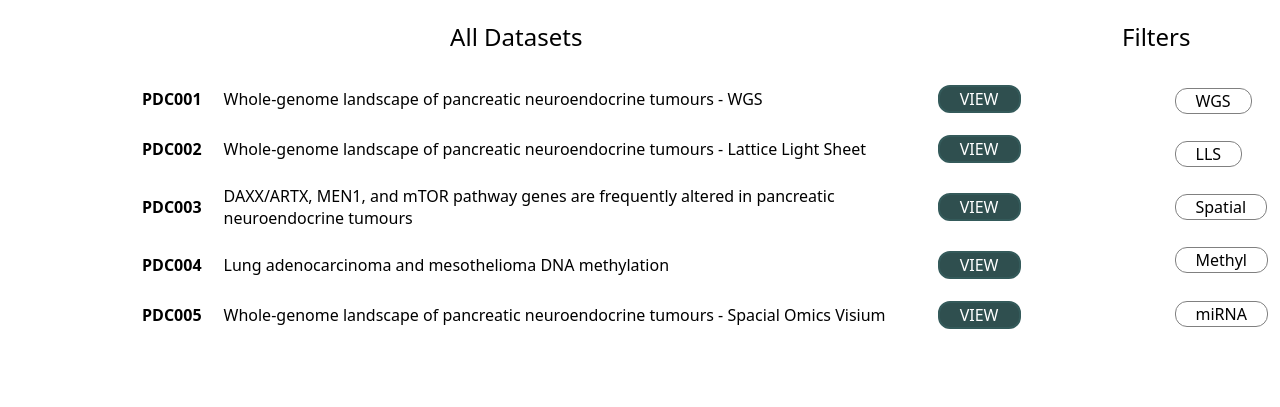
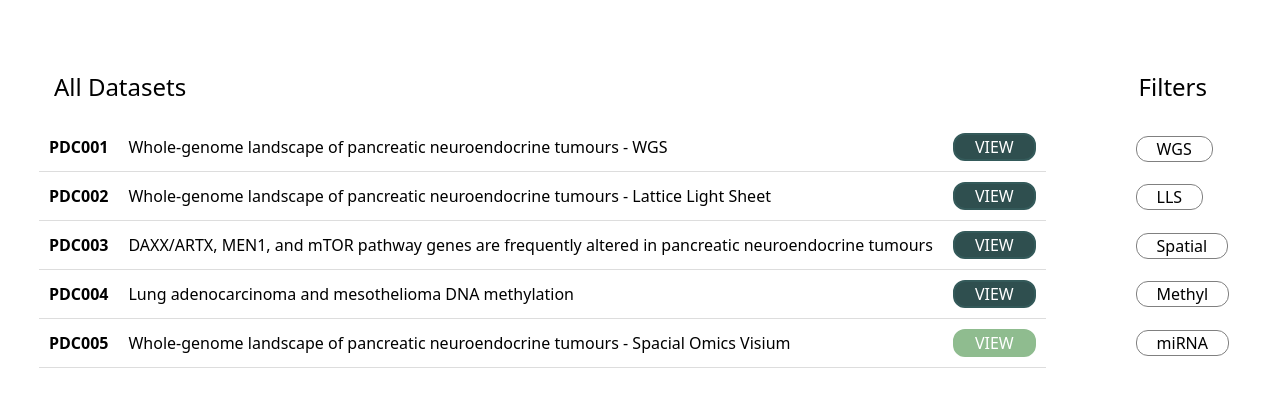
Before and after one commit to WEHI-RCPStudentInternship/data-commons, a Flask app: template templates/datasets.html in a window 1280 px wide. Shown: the part 61-468 px from the top of the page. Run offline with Flask 3, Linux system fonts and the light colour scheme; the template is opened without the code that fills it, so the values that code supplies are empty.

Commit message:
fix alignment

```diff
--- a/templates/datasets.html
+++ b/templates/datasets.html
@@ -61,7 +61,17 @@
 
         .container {
             display: flex;
-            /*justify-content: space-around;*/
+            justify-content: space-around;
+            margin-top: 50px;
+        }
+
+        .info{
+            border-spacing: 0;
+        }
+
+        caption {
+            text-align: left;
+            margin-left: 15px;
         }
 
         .entries {
@@ -69,30 +79,38 @@
             font-weight: lighter;
         }
 
-        table {
-            padding-left: 130px;
-        }
-
         th, td {
             padding: 10px;
         }
 
-        td>button{
+        .info th, .info td {
+            border-bottom: 1px solid rgb(221 221 221);
+        }
+
+        td>a>button{
             font-family: system-ui, -apple-system, BlinkMacSystemFont, 'Segoe UI', Roboto, Oxygen, Ubuntu, Cantarell, 'Open Sans', 'Helvetica Neue', sans-serif;
             font-weight: lighter;
             font-size: medium;
             border-radius: 12px;
             padding-left: 20px;
             padding-right: 20px;
-        }
-
-        .info td>button {
             border: solid rgb(52, 90, 90) 2px;
             color: white;
             background-color: darkslategray;
         }
 
+        .fff a>button {
+            background-color: darkseagreen;
+            border: solid darkseagreen 2px;
+        }
+
         .filters td>button {
+            font-family: system-ui, -apple-system, BlinkMacSystemFont, 'Segoe UI', Roboto, Oxygen, Ubuntu, Cantarell, 'Open Sans', 'Helvetica Neue', sans-serif;
+            font-weight: lighter;
+            font-size: medium;
+            border-radius: 12px;
+            padding-left: 20px;
+            padding-right: 20px;
             border: solid grey 1px;
             color: black;
             background-color: white;
@@ -126,27 +144,27 @@
                 <tr class="entries">
                     <th class ="id">PDC001</th>
                     <td class = "summary">Whole-genome landscape of pancreatic neuroendocrine tumours - WGS</td>
-                    <td><button>VIEW</button></td>
+                    <td><a href=""><button>VIEW</button></a></td>
                 </tr>
                 <tr class="entries">
                     <th class ="id">PDC002</th>
                     <td class = "summary">Whole-genome landscape of pancreatic neuroendocrine tumours - Lattice Light Sheet</td>
-                    <td><button>VIEW</button></td>
+                    <td><a href=""><button>VIEW</button></a></td>
                 </tr>
                 <tr class="entries">
                     <th class ="id">PDC003</th>
                     <td class = "summary">DAXX/ARTX, MEN1, and mTOR pathway genes are frequently altered in pancreatic neuroendocrine tumours</td>
-                    <td><button>VIEW</button></td>
+                    <td><a href=""><button>VIEW</button></a></td>
                 </tr>
                 <tr class="entries">
                     <th class ="id">PDC004</th>
                     <td class = "summary">Lung adenocarcinoma and mesothelioma DNA methylation</td>
-                    <td><button>VIEW</button></td>
+                    <td><a href=""><button>VIEW</button></a></td>
                 </tr>
                 <tr class="entries" id="new">
                     <th class ="id">PDC005</th>
                     <td class = "summary">Whole-genome landscape of pancreatic neuroendocrine tumours - Spacial Omics Visium</td>
-                    <td><button>VIEW</button></td>
+                    <td class="fff"><a href="pdc005.html"><button>VIEW</button></a></td>
                 </tr>
             </tbody>
         </table>
```
Also changed, not shown: templates/pdc005.html (added).
